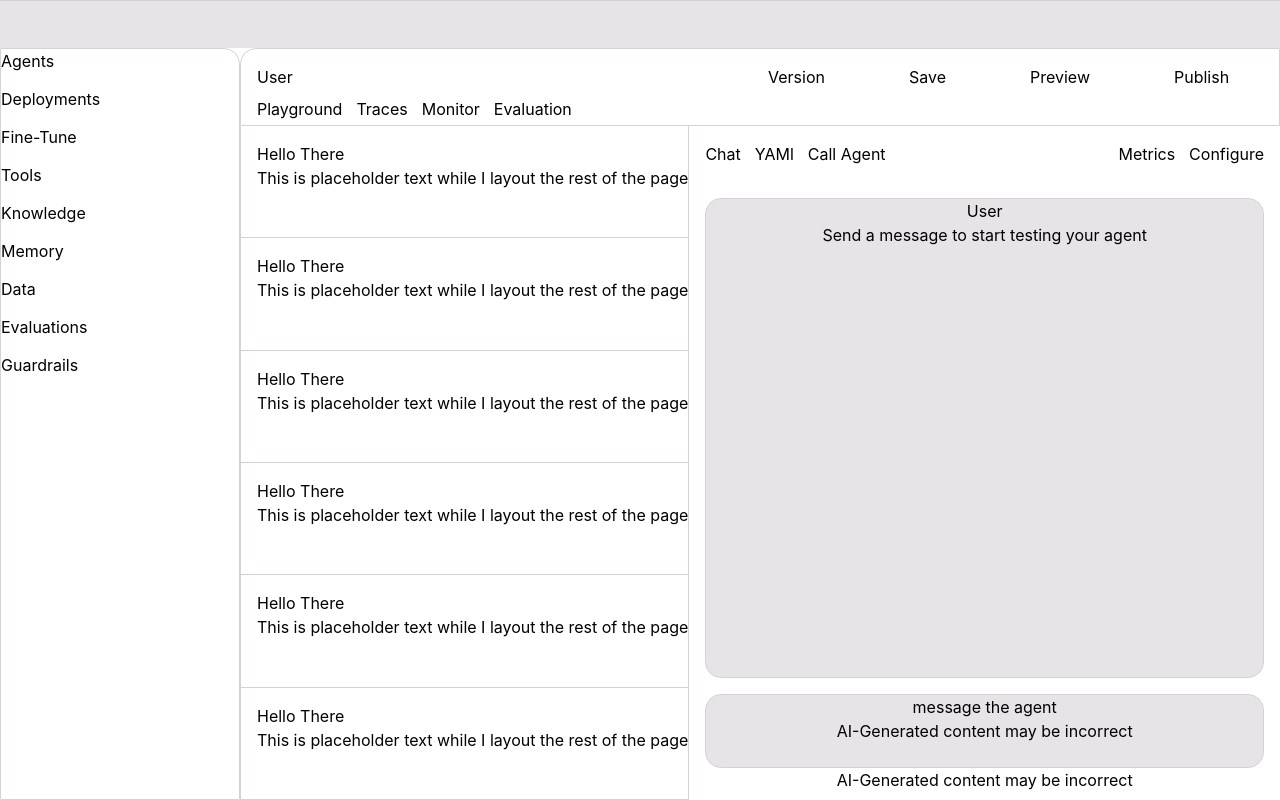
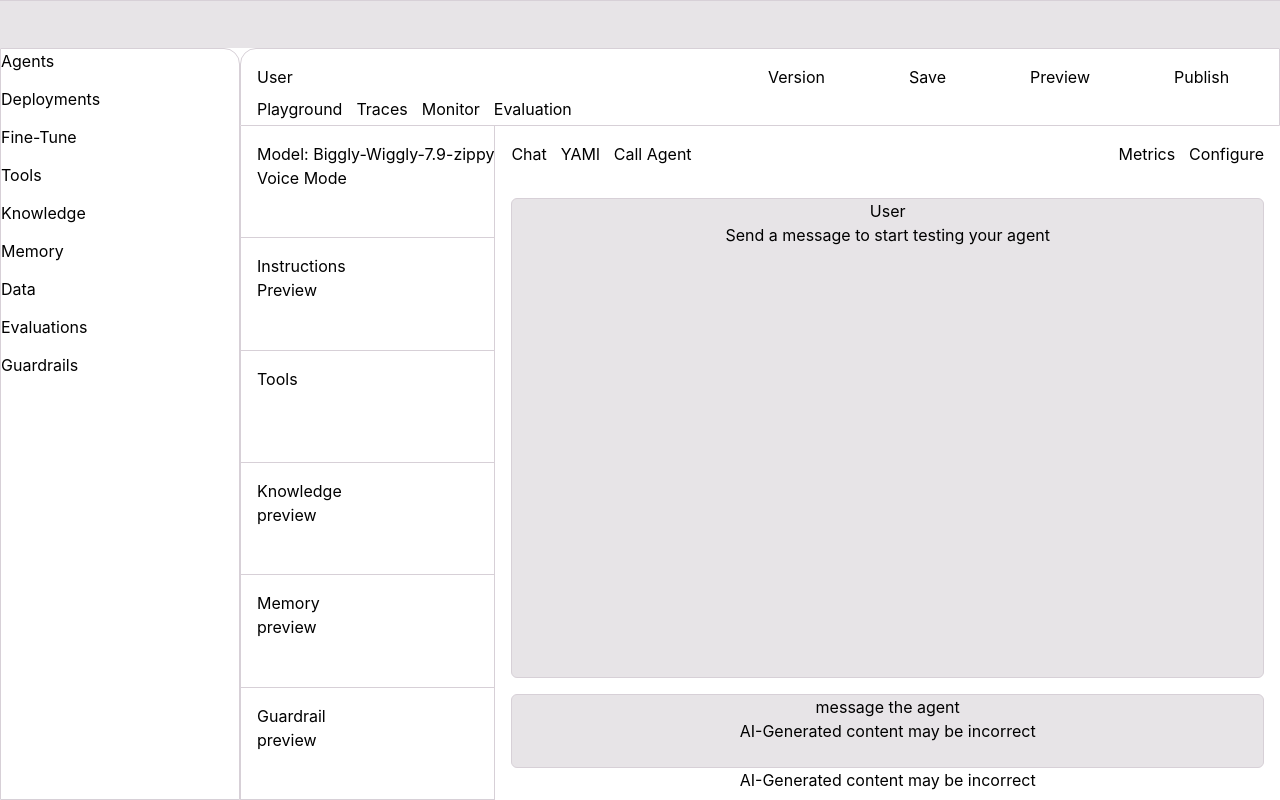
Before and after one commit to schoolblues/TailwindDemo, a React (Vite) app: page / in a window 1280 px wide. Built offline with nearby package versions, Linux system fonts and the light colour scheme.

Commit message:
updated styling
removed some placeholder text

```diff
--- a/src/components/ChatWindow.tsx
+++ b/src/components/ChatWindow.tsx
@@ -1,6 +1,6 @@
 function ChatWindow() {
     return (
-        <div className="h-full text-center border border-mauve-300 m-4 rounded-2xl bg-mauve-200">
+        <div className="h-full text-center border border-mauve-300 m-4 rounded-md bg-mauve-200">
             <p>User</p>
             <p>Send a message to start testing your agent</p>
         </div>
--- a/src/components/MessageWindow.tsx
+++ b/src/components/MessageWindow.tsx
@@ -1,6 +1,6 @@
 function MessageWindow() {
     return (
-        <div className="mx-4 h-26 text-center border border-mauve-300 rounded-2xl bg-mauve-200">
+        <div className="mx-4 h-26 text-center border border-mauve-300 rounded-md bg-mauve-200">
             <p>message the agent</p>
             <p>AI-Generated content may be incorrect</p>
         </div>
--- a/src/components/ModelGuardrail.tsx
+++ b/src/components/ModelGuardrail.tsx
@@ -1,9 +1,9 @@
 function ModelGuardrail() {
     return (
-        <div className="flex flex-1 border-l border-b border-r border-solid border-mauve-300 bg-white">
-            <div className="pl-4 pt-4 flex-col">
-                <p>Hello There</p>
-                <p>This is placeholder text while I layout the rest of the page</p>
+        <div className="flex-1 border-l border-b border-r border-solid border-mauve-300 bg-white">
+            <div className="pl-4 pt-4">
+                <p>Guardrail</p>
+                <p>preview</p>
             </div>
         </div>
     )
--- a/src/components/ModelInstructions.tsx
+++ b/src/components/ModelInstructions.tsx
@@ -2,8 +2,8 @@ function ModelInstructions() {
     return (
         <div className="flex flex-1 border-l border-b border-r border-solid border-mauve-300 bg-white">
             <div className="pl-4 pt-4 flex-col">
-                <p>Hello There</p>
-                <p>This is placeholder text while I layout the rest of the page</p>
+                <p>Instructions</p>
+                <p>Preview</p>
             </div>
         </div>
     )
--- a/src/components/ModelKnowledge.tsx
+++ b/src/components/ModelKnowledge.tsx
@@ -2,8 +2,8 @@ function ModelKnowledge() {
     return (
         <div className="flex flex-1 border-l border-b border-r border-solid border-mauve-300 bg-white">
             <div className="pl-4 pt-4 flex-col">
-                <p>Hello There</p>
-                <p>This is placeholder text while I layout the rest of the page</p>
+                <p>Knowledge</p>
+                <p>preview</p>
             </div>
         </div>
     )
--- a/src/components/ModelMemory.tsx
+++ b/src/components/ModelMemory.tsx
@@ -2,8 +2,8 @@ function ModelMemory() {
     return (
         <div className="flex flex-1 border-l border-b border-r border-solid border-mauve-300 bg-white">
             <div className="pl-4 pt-4 flex-col">
-                <p>Hello There</p>
-                <p>This is placeholder text while I layout the rest of the page</p>
+                <p>Memory</p>
+                <p>preview</p>
             </div>
         </div>
     )
--- a/src/components/ModelSelectionSettings.tsx
+++ b/src/components/ModelSelectionSettings.tsx
@@ -2,8 +2,8 @@ function ModelSelectionSettings() {
     return (
         <div className="flex flex-1 border-l border-b border-r  border-solid border-mauve-300 bg-white">
             <div className="pl-4 pt-4 flex-col">
-                <p>Hello There</p>
-                <p>This is placeholder text while I layout the rest of the page</p>
+                <p>Model: Biggly-Wiggly-7.9-zippy</p>
+                <p>Voice Mode</p>
             </div>
         </div>
     )
--- a/src/components/ModelTools.tsx
+++ b/src/components/ModelTools.tsx
@@ -2,8 +2,7 @@ function ModelTools() {
     return (
         <div className="flex flex-1 border-l border-b border-r border-solid border-mauve-300 bg-white">
             <div className="pl-4 pt-4 flex-col">
-                <p>Hello There</p>
-                <p>This is placeholder text while I layout the rest of the page</p>
+                <p>Tools</p>
             </div>
         </div>
     )
```
